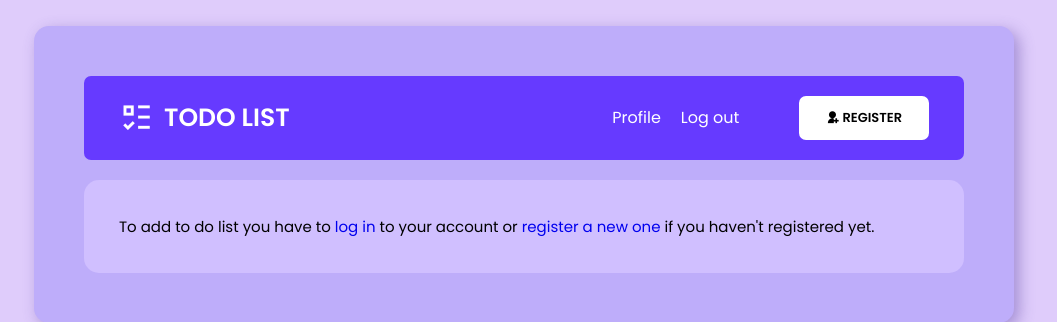
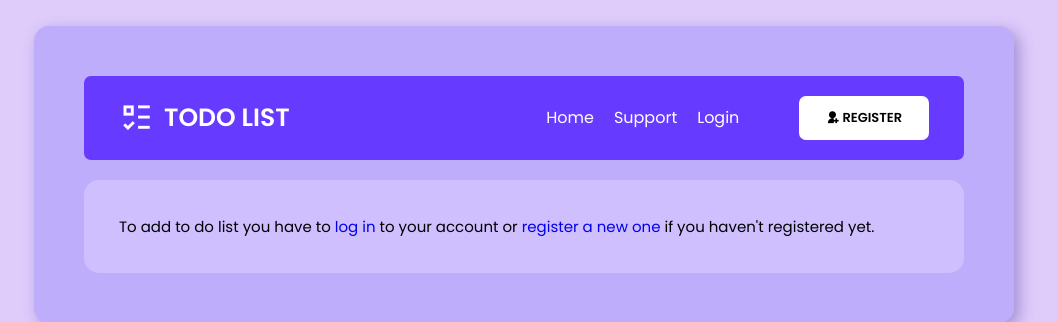
Before and after one commit to hubertrykala93/django_to_do, a Django app: page / in a window 1280 px wide. Shown: the part 226-548 px from the top of the page, without its empty margins (116-1173 px from the left). Run offline with Django 4.2, Linux system fonts and the light colour scheme; style sheets or scripts are compiled from the project's sources; some libraries are stand-ins or nearby versions.

Commit message:
update_2

```diff
--- a/to_do/core/templates/core/navbar.html
+++ b/to_do/core/templates/core/navbar.html
@@ -1,7 +1,6 @@
 {% block nav %}
 <nav id="nav">
     <ul>
-        {% if user.is_authenticated %}
         <li>
             <a href="{% url 'index' %}">Home</a>
         </li>
@@ -11,17 +10,8 @@
         </li>
 
         <li>
-            <a href="#">Sign in</a>
+            <a href="#">Login</a>
         </li>
-        {% else %}
-        <li>
-            <a href="#">Profile</a>
-        </li>
-
-        <li>
-            <a href="#">Log out</a>
-        </li>
-        {% endif %}
     </ul>
 </nav>
 {% endblock %}
--- a/to_do/users/urls.py
+++ b/to_do/users/urls.py
@@ -2,5 +2,5 @@ from django.urls import path
 from . import views
 
 urlpatterns = [
-    path(route='register/', view=views.register, name='register')
+    path(route='register/', view=views.register, name='register'),
 ]
```
Also changed, not shown: to_do/db.sqlite3, to_do/users/views.py (line endings or trailing spaces).
